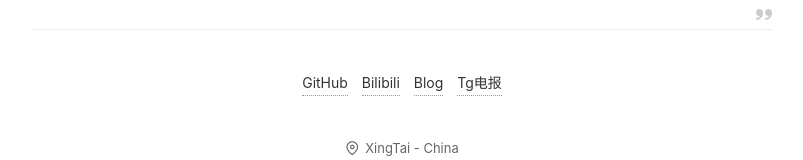
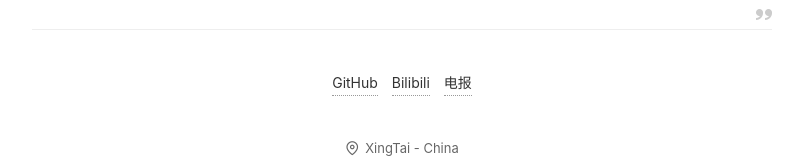
Before and after one commit to huixpp/HUIX, a plain HTML site: page index.html in a window 1280 px wide. Shown: the part 297-457 px from the top of the page, without its empty margins (238-1041 px from the left). Drawn offline with Linux system fonts and the light colour scheme; files whose address does not match are found by name.

Commit message:
Update index.html

```diff
--- a/index.html
+++ b/index.html
@@ -32,8 +32,7 @@
     <div class="links">
       <a href="https://github.com/huixpp" target="_blank" class="animate-slide-in-down">GitHub</a>
       <a href="https://space.bilibili.com/2004577043" target="_blank" class="animate-slide-in-down">Bilibili</a>
-      <a href="https://blog.huix.top" target="_blank" class="animate-slide-in-down">Blog</a>
-      <a href="https://t.me/huixpp" target="_blank" class="animate-slide-in-down">Tg电报</a>
+      <a href="https://t.me/huixpp" target="_blank" class="animate-slide-in-down">电报</a>
     </div>
     <div class="location">
       <span class="location-icon animate-slide-in-up">
```
